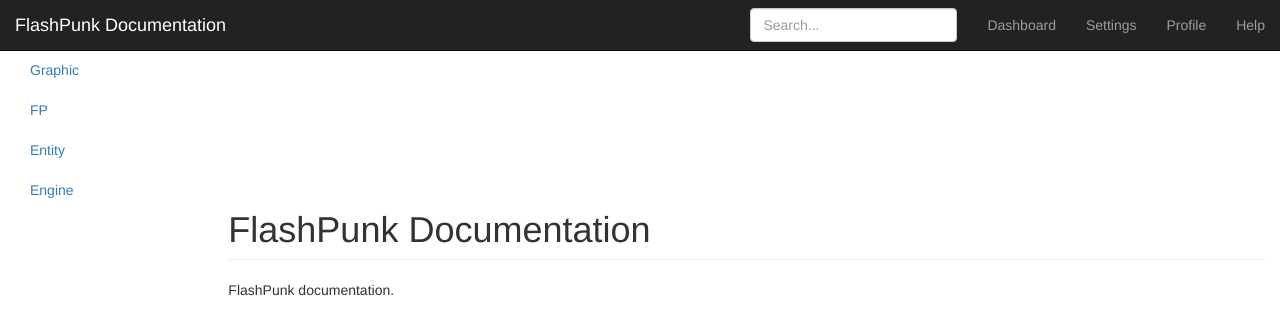
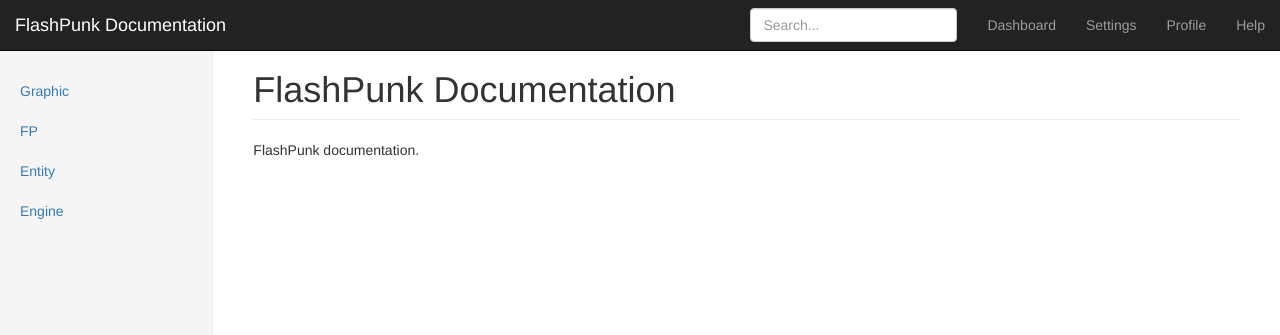
Before and after one commit to useflashpunk/flashpunk-docs, a Jekyll site: the page built from index.html, in a window 1280 px wide. Shown: the top 335 px of the page. Built offline with Jekyll 4.4.1, drawn with Linux system fonts in a browser that asks for light colours; nearby versions of some CDN libraries.

Commit message:
Update default.html

```diff
--- a/_layouts/default.html
+++ b/_layouts/default.html
@@ -13,12 +13,81 @@
     <!-- Latest compiled and minified CSS -->
     <link rel="stylesheet" href="//netdna.bootstrapcdn.com/bootstrap/3.1.1/css/bootstrap.min.css">
     <style>
+      /*
+       * Base structure
+       */
+
+      /* Move down content because we have a fixed navbar that is 50px tall */
       body {
         padding-top: 50px;
       }
 
+
+      /*
+       * Global add-ons
+       */
+
+      .sub-header {
+        padding-bottom: 10px;
+        border-bottom: 1px solid #eee;
+      }
+
+
+      /*
+       * Sidebar
+       */
+
+      /* Hide for mobile, show later */
+      .sidebar {
+        display: none;
+      }
+      @media (min-width: 768px) {
+        .sidebar {
+          position: fixed;
+          top: 51px;
+          bottom: 0;
+          left: 0;
+          z-index: 1000;
+          display: block;
+          padding: 20px;
+          overflow-x: hidden;
+          overflow-y: auto; /* Scrollable contents if viewport is shorter than content. */
+          background-color: #f5f5f5;
+          border-right: 1px solid #eee;
+        }
+      }
+
+      /* Sidebar navigation */
+      .nav-sidebar {
+        margin-right: -21px; /* 20px padding + 1px border */
+        margin-bottom: 20px;
+        margin-left: -20px;
+      }
+      .nav-sidebar > li > a {
+        padding-right: 20px;
+        padding-left: 20px;
+      }
+      .nav-sidebar > .active > a {
+        color: #fff;
+        background-color: #428bca;
+      }
+
+
+      /*
+       * Main content
+       */
+
+      .main {
+        padding: 20px;
+      }
+      @media (min-width: 768px) {
+        .main {
+          padding-right: 40px;
+          padding-left: 40px;
+        }
+      }
       .main .page-header {
-        margin-top: 0px;
+        margin-top: 0;
       }
     </style>
 
```
